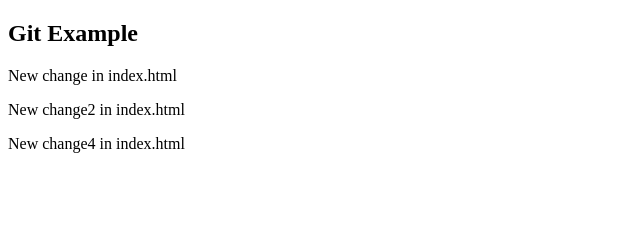
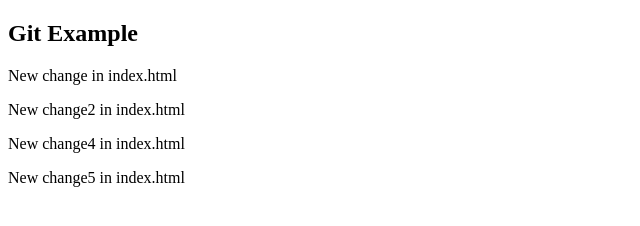
Before and after one commit to taron4221/my-site, a plain HTML site: page index.html in a window 1280 px wide. Shown: the whole page, without its empty margins (0-640 px from the left). Drawn offline with Linux system fonts and the light colour scheme.

Commit message:
strange commit

```diff
--- a/index.html
+++ b/index.html
@@ -8,5 +8,6 @@
     <p>New change in index.html</p>
     <p>New change2 in index.html</p>
     <p>New change4 in index.html</p>
+    <p>New change5 in index.html</p>
 </body>
 </html>
```
